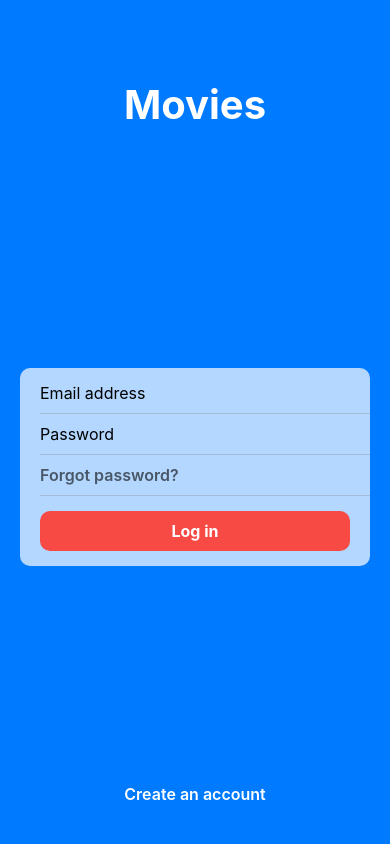
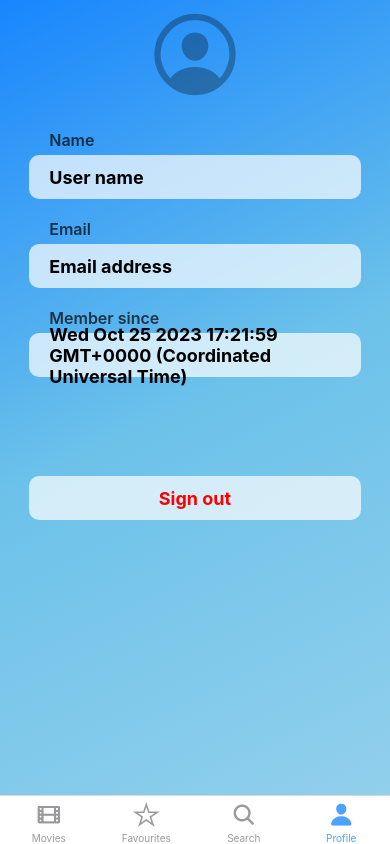
Before and after one commit to AnatolShum/ReactNative_Movies, a React Native app: screen /Profile in a window 390 px wide. Built offline with nearby package versions, Linux system fonts and the light colour scheme; no server answers.

Commit message:
detail view

```diff
--- a/App.js
+++ b/App.js
@@ -41,9 +41,9 @@ export default function App() {
     })
   }, [])
 
-  if (user) {
+  // if (user) {
     return(TabLayout());
-  } else {
-    return(LoginLayout());
-  }
+  // } else {
+  //   return(LoginLayout());
+  // }
 }
--- a/components/movieView.js
+++ b/components/movieView.js
@@ -1,9 +1,12 @@
-import React from "react";
-import { StyleSheet, Image, View, Text } from "react-native";
+import React, { useState } from "react";
+import { StyleSheet, Image, View, Text, TouchableOpacity } from "react-native";
 import { Network } from "../network/network";
 import CircleVoteView from "./circleVoveView";
+import { Ionicons } from '@expo/vector-icons';
 
 export default function MovieView({ movie }) {
+    const [favourite, setFavourite] = useState(false);
+
     function formattedDate(dateString) {
         if (!dateString) return '';
 
@@ -14,14 +17,25 @@ export default function MovieView({ movie }) {
 
         return date.toLocaleDateString(undefined, options);
     }
+
+    function isFavoutite() {
+        setFavourite(!favourite);
+    }
+
     return(
         <View style={ styles.movieView }>
             <Image
             style={ styles.movieImage }
             source={{ uri: Network.imageURL(movie.poster) }}
             />
+            <View style={ styles.heartView }>
+                <TouchableOpacity onPress={isFavoutite} activeOpacity={1}>
+                {favourite ? <Ionicons name="ios-heart-sharp" size={30} color="#FF2D5599"/> :
+                <Ionicons name="ios-heart-outline" size={30} color="#FF2D5599"/>}
+                </TouchableOpacity>
+            </View>
             <View style={ styles.overLay }>
-                 <CircleVoteView vote={movie.vote} />
+                <CircleVoteView vote={movie.vote} />
             </View>
             <Text style={ styles.movieTitle } numberOfLines={2} >
                 {movie.title}
@@ -47,25 +61,29 @@ const styles = StyleSheet.create({
         borderRadius: 25,
         resizeMode: 'cover',
     },
+    heartView: {
+        flexDirection: 'row',
+        marginTop: -280,
+        marginLeft: 15,
+        paddingBottom: 200,
+    },
     overLay: {
         flexDirection: 'row',
-        alignItems: 'flex-start',
-        marginTop: -40,
     },
     movieTitle: {
         color: 'white',
         fontSize: 16,
         height: 50,
         fontWeight: 'bold',
-        paddingLeft: 15,
-        paddingTop: 10,
+        marginTop: 10,
+        marginLeft: 15,
         flexDirection: 'row',
         flexWrap: 'wrap',
     },
     movieReleaseDate: {
         color: '#FFFFFFB3',
         fontSize: 16,
-        paddingLeft: 15,
-        paddingTop: 10,
+        marginLeft: 15,
+        marginTop: 10,
     },
 });
--- /dev/null
+++ b/components/navigationHeader.tsx
@@ -0,0 +1,68 @@
+import React, { useEffect, useState } from "react";
+import {StyleSheet, View, Text, TouchableOpacity } from "react-native";
+import { Ionicons } from '@expo/vector-icons';
+
+export default function NavigationHeader({header, title, action}) {
+    const [isHeader, setHeader] = useState(false);
+    const [isTitle, setTitle] = useState(false);
+
+    function checkHeader(): Boolean {
+        if (header === undefined || header === null) return false;
+        return true;
+    }
+
+    function checkTitle(): Boolean {
+        if (title === undefined || title === null) return false;
+        return true;
+    }
+    useEffect(() => {
+       if (checkHeader()) {
+            setHeader(true);
+       }
+       if (checkTitle()) {
+            setTitle(true);
+       }
+    }, []);
+
+    return(
+        <View style={styles.container}>
+
+            {isHeader ?
+            <View style={styles.titleView}>
+                <Text style={styles.title}>Header</Text>
+            </View> : <></>}
+
+            {isTitle ?
+            <TouchableOpacity onPress={action}>
+            <View style={styles.touchableView}>
+                <Ionicons name="ios-chevron-back" size={25} color="blue" />
+                <Text style={styles.touchableTitle}>Movies</Text>
+            </View>
+            </TouchableOpacity> : <></>}
+
+        </View>
+    );
+}
+
+const styles = StyleSheet.create({
+    container: {
+        justifyContent: 'center',
+    },
+    titleView: {
+        justifyContent: 'center',
+        paddingLeft: 15,
+    },
+    title: {
+        color: 'white',
+        fontSize: 30,
+        fontWeight: '700',
+    },
+    touchableView: {
+        alignItems: 'center',
+        flexDirection: 'row',
+    },
+    touchableTitle: {
+        color: 'blue',
+        fontSize: 18,
+    }
+});
--- a/models/photos.ts
+++ b/models/photos.ts
@@ -6,17 +6,13 @@ interface Equatable {
     equals(other: any): Boolean;
 }
 
-type ConstructorParams = {
-    file_path: String;
-};
+
 
 export class Photos implements Identifiable, Equatable {
     public path: String;
 
-constructor({
-    file_path,
-}: ConstructorParams) {
-    this.path = file_path;
+constructor(photosData) {
+    this.path = photosData.file_path;
 }
 
 get id(): String {
--- /dev/null
+++ b/scenes/movieDetail.tsx
@@ -0,0 +1,163 @@
+import React, { useEffect, useState } from "react";
+import { StyleSheet, View, Image, Text, TouchableOpacity, FlatList, ScrollView } from "react-native";
+import CircleVoteView from "../components/circleVoveView";
+import NavigationHeader from "../components/navigationHeader";
+import { globalStyles } from "../styles/global";
+import { Network } from "../network/network";
+import { Ionicons } from '@expo/vector-icons';
+import { Photos } from "../models/photos";
+
+export default function MovieDetailView({ route, navigation }) {
+    const item = route.params;
+    const [favourite, setFavourite] = useState(false);
+    const initialPhotos = new Photos("/pbrkL804c8yAv3zBZR4QPEafpAR.jpg");
+    const [photos, setPhotos] = useState([initialPhotos]);
+
+    function titleLength(): Object {
+        if (item.title.length < 25) return({flexDirection: 'row'});
+    };
+
+    function isFavoutite() {
+        setFavourite(!favourite);
+    };
+
+    function goBack() {
+        navigation.goBack();
+    };
+
+    function fetchPhotos(id) {
+        Network.fetchData({ type: Network.Argument.photos, id: id }, (error, data) => {
+            if (error) {
+                console.error(error);
+            } else {
+                const fetchedPhotos = data.backdrops.map(photosData => new Photos(photosData));
+                setPhotos(fetchedPhotos);
+            }
+    });
+    }
+
+    useEffect(() => {
+        fetchPhotos(item.id);
+    }, []);
+
+    return(
+        <View style={ styles.container }>
+            <ScrollView style={{width: '100%'}}>
+
+            <Image style={styles.detailImage} source={{uri: Network.imageURL(item.backdrop)}}/>
+            <View style={{paddingTop: 50}}>
+                <View style={styles.heartButton}>
+                    <NavigationHeader header={null} title={'Movies'} action={goBack}/>
+                    <TouchableOpacity onPress={isFavoutite}>
+                        {favourite ? <Ionicons name="ios-heart-sharp" size={25} color="#FF2D5599"/> :
+                        <Ionicons name="ios-heart-outline" size={25} color="#FF2D5599"/>}
+                    </TouchableOpacity>
+                </View>
+            </View>
+
+            <View style={[styles.movieTitleView, titleLength()]}>
+                <Text style={styles.movieTitle}>{item.title}</Text>
+                <Text style={styles.moviewRelease}>({item.releaseDate})</Text>
+            </View>
+
+            <View style={styles.scoreView}>
+                <CircleVoteView vote={item.vote}/>
+                <Text style={styles.verticalBar}>Score</Text>
+                <Text style={styles.verticalBar}>|</Text>
+
+                <TouchableOpacity style={styles.trailerButton}>
+                    <Ionicons name="ios-play" size={20} color="white" />
+                    <Text style={styles.trailerTitle}>Trailer</Text>
+                </TouchableOpacity>
+            </View>
+
+            <View style={styles.informationView}>
+                <Text style={styles.movieTitle}>Overview</Text>
+                <Text style={styles.descriptionTitle}>{item.overview}</Text>
+                <Text style={[styles.movieTitle, {paddingTop: 20}]}>Photos</Text>
+                <FlatList
+                data={photos}
+                horizontal={true}
+                ItemSeparatorComponent={() => <View style={{width: 12}} />}
+                showsHorizontalScrollIndicator={false}
+                renderItem={({item}) => (
+                    <TouchableOpacity>
+                        <Image style={styles.photos} source={{uri: Network.imageURL(item.path)}}/>
+                    </TouchableOpacity>
+                )}
+                />
+            </View>
+
+            </ScrollView>
+        </View>
+    );
+}
+
+const styles = StyleSheet.create({
+    container: {
+        flex: 1,
+        backgroundColor: "black"
+    },
+    detailImage: {
+        width: '100%',
+        height: 300,
+        resizeMode: 'cover',
+        position: 'absolute',
+    },
+    heartButton: {
+        flexDirection: 'row',
+        justifyContent: 'space-between',
+        width: '100%',
+        paddingRight: 20,
+    },
+    movieTitleView: {
+        justifyContent: 'center',
+        alignItems: 'center',
+        paddingTop: 230
+    },
+    movieTitle: {
+        color: 'white',
+        fontSize: 20,
+        fontWeight: '500',
+    },
+    moviewRelease: {
+        color: 'white',
+        fontSize: 16,
+        marginLeft: 10,
+    },
+    scoreView: {
+        flexDirection: 'row',
+        alignItems: 'center',
+        justifyContent: 'space-between',
+        paddingRight: 20
+    },
+    verticalBar: {
+        color: 'white',
+        fontSize: 20
+    },
+    trailerButton: {
+        flexDirection: 'row',
+        alignItems: 'center'
+    },
+    trailerTitle: {
+        color: 'white',
+        fontSize: 20,
+        fontWeight: '600',
+        paddingLeft: 5,
+    },
+    informationView: {
+        paddingLeft: 15,
+    },
+    descriptionTitle: {
+        color: 'white',
+        fontSize: 17,
+        fontWeight: '500',
+        paddingTop: 20,
+    },
+    photos: {
+        height: 90,
+        width: 170,
+        resizeMode: 'cover',
+        marginBottom: 10,
+    },
+});
--- a/scenes/movies.js
+++ b/scenes/movies.js
@@ -1,6 +1,6 @@
 import React from "react";
 import { useState, useEffect } from "react";
-import { StyleSheet, View, FlatList, ScrollView } from "react-native";
+import { TouchableOpacity, View, FlatList, ScrollView } from "react-native";
 import ColorView from "../components/backgroundGradient";
 import { SafeAreaView } from 'react-native-safe-area-context';
 import { globalStyles } from "../styles/global";
@@ -8,8 +8,9 @@ import { Network } from "../network/network";
 import { Movie } from "../models/movie";
 import MovieView from "../components/movieView";
 import SectionHeader from "../components/sectionHeader";
+import NavigationHeader from "../components/navigationHeader";
 
-export default function Movies() {
+export default function Movies({ navigation }) {
     const [nowPlaying, setNowPlaying] = useState([]);
     const [nowPlayingPage, setNowPlayingPage] = useState(1);
 
@@ -77,6 +78,7 @@ return(
     <ScrollView>
         <SafeAreaView style={ globalStyles.safeArea }>
             <View style={ globalStyles.contentView }>
+                <NavigationHeader header={'Movies'} title={null} action={null}/>
                 <SectionHeader title={'Now playing'} />
                 <FlatList
                     data={nowPlaying}
@@ -86,10 +88,12 @@ return(
                     showsHorizontalScrollIndicator={false}
                     keyExtractor={(item, index) => item+index}
                     renderItem={({item}) => (
+                        <TouchableOpacity onPress={() => navigation.navigate('MovieDetailView', item)}>
                     <MovieView
                         movie={item}
                         style={globalStyles.movieView}
-                    />)}
+                    />
+                    </TouchableOpacity>)}
                     onEndReachedThreshold={2}
                     onEndReached={({ distanceFromEnd }) => {
                         if (distanceFromEnd >= 0) {
--- a/scenes/profile.js
+++ b/scenes/profile.js
@@ -11,7 +11,7 @@ import { doc, getDoc } from "firebase/firestore";
 import { User, userConverter } from "../models/user";
 
 export default function Profile() {
-    const initialUser = new User('', '', '', Date());
+    const initialUser = new User('', 'User name', 'Email address', Date());
     const [user, setUser] = useState(initialUser);
     const name = 'Name';
     const email = 'Email';
--- a/styles/global.js
+++ b/styles/global.js
@@ -6,7 +6,7 @@ export const globalStyles = StyleSheet.create({
     },
     contentView: {
         backgroundColor: 'transparent',
-        paddingTop: Platform.OS === 'ios' ? 40 : 50,
+        // paddingTop: Platform.OS === 'ios' ? 40 : 50,
     },
     movieView: {
 
--- a/tabBar/tabBar.js
+++ b/tabBar/tabBar.js
@@ -1,13 +1,25 @@
 import React from "react";
 import { StyleSheet } from "react-native";
 import { createBottomTabNavigator } from '@react-navigation/bottom-tabs';
+import { createNativeStackNavigator } from '@react-navigation/native-stack';
 import Movies from '../scenes/movies';
+import MovieDetailView from "../scenes/movieDetail";
 import Favourites from '../scenes/favourites';
 import Search from '../scenes/search';
 import Profile from '../scenes/profile';
 import Ionicons from '@expo/vector-icons/Ionicons';
 
 const Tab = createBottomTabNavigator();
+const MoviesStack = createNativeStackNavigator();
+
+function MoviesStackScreen() {
+    return(
+        <MoviesStack.Navigator screenOptions={{headerShown: false}}>
+            <MoviesStack.Screen name="Movies" component={Movies}/>
+            <MoviesStack.Screen name="MovieDetailView" component={MovieDetailView}/>
+        </MoviesStack.Navigator>
+    );
+}
 
 const TabBar = () => {
     return(
@@ -15,18 +27,12 @@ const TabBar = () => {
           screenOptions={{
             tabBarActiveTintColor: '#007AFFB3',
             tabBarInactiveTintColor: '#8E8E93E6',
-            headerTransparent: true,
-            headerTintColor: 'white',
-            headerTitleAlign: 'left',
-            headerTitleStyle: {
-                fontSize: 32,
-                fontWeight: '700',
-            }
+            headerShown: false,
         }}
         >
             <Tab.Screen
              name='Movies'
-             component={Movies}
+             component={MoviesStackScreen}
              options={{
                 tabBarLabel: 'Movies',
                 tabBarIcon: ({ color, size }) => (
```
